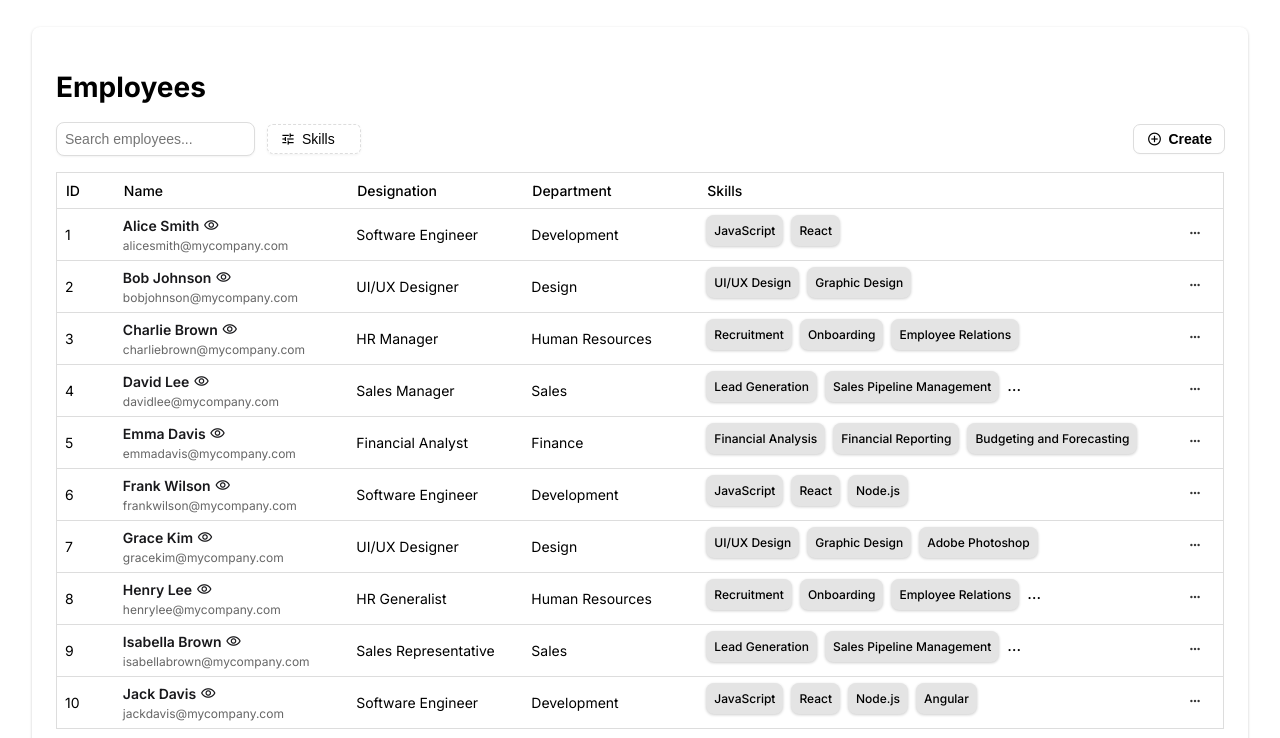
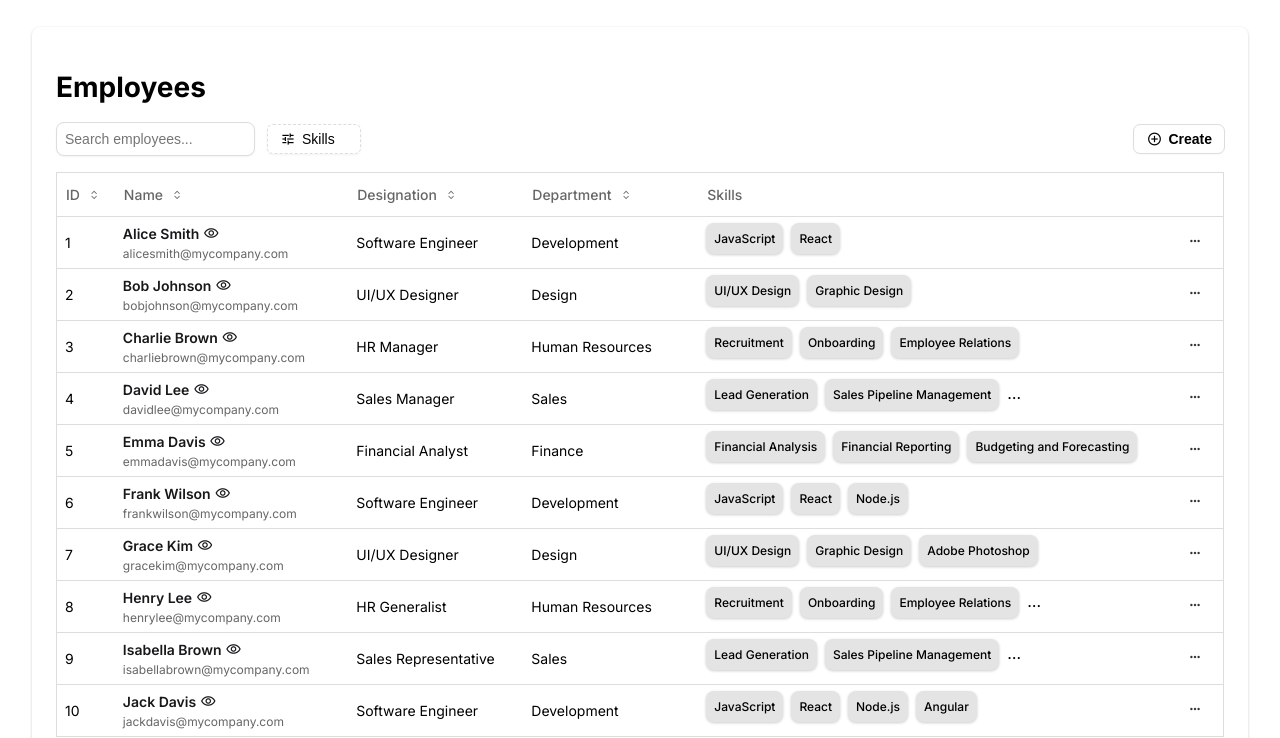
Before and after one commit to amaljoeqb/human-resource-management-app, a plain HTML site: page src/index.html in a window 1280 px wide. Shown: the part 78-816 px from the top of the page. Drawn offline with nearby package versions, Linux system fonts and the light colour scheme.

Commit message:
design always visible sort icons

```diff
--- a/src/css/style.css
+++ b/src/css/style.css
@@ -241,6 +241,9 @@ header {
   transform: scale(1.1);
 }
 
+.material-symbols-outlined {
+  user-select: none;
+}
 
 @media screen and (max-width: 480px) {
   .emp-listing-header {
--- a/src/css/table.css
+++ b/src/css/table.css
@@ -44,33 +44,58 @@
 .column-title {
   font-weight: 500;
   font-size: 14px;
-  width: 100%;
   text-align: start;
-  margin: 0;
+  margin: 4px 0;
   display: flex;
-  align-items: start;
-  padding: 8px;
+  align-items: center;
+  padding: 8px 8px;
+  border-radius: 8px;
+  user-select: none;
+}
+
+.column-title a,
+.column-title {
+  color: #666;
 }
 
 .column-title:not(.no-click) {
   cursor: pointer;
 }
 
-.column-title .up {
-  margin-left: 8px;
-  visibility: hidden;
+.sort-icon {
+  display: flex;
+  flex-direction: column;
+  transform: scale(0.8, 0.8);
+}
+
+.sort-icon .up,
+.sort-icon .down {
+  padding: 0;
+  margin-left: 0.5rem;
+  line-height: 0.45;
   font-size: 14px;
-  transition: transform 0.2s ease-in-out;
+  color: #666;
+  transition: color 0.1s ease-in-out;
   user-select: none;
 }
 
-.column-title.desc .up {
-  visibility: visible;
-  transform: rotate(180deg);
+.column-title:not(.no-click):hover {
+  background-color: #f1f1f1;
 }
 
-.column-title.asc .up {
-  visibility: visible;
+.column-title.asc .down {
+  color: var(--primary-color);
+  font-weight: 700;
+}
+
+.column-title.desc .up {
+  color: var(--primary-color);
+  font-weight: 700;
+}
+
+.column-title.asc a,
+.column-title.desc a {
+  color: var(--primary-color);
 }
 
 .name-container {
--- a/src/index.html
+++ b/src/index.html
@@ -87,7 +87,10 @@
                 <div class="header-container">
                   <h3 class="column-title" data-key="employeeId">
                     <a href="javascript:void(0)">ID</a>
-                    <span class="material-symbols-outlined up"> north </span>
+                    <span class="sort-icon">
+                      <span class="material-symbols-outlined up"> keyboard_arrow_up </span>
+                      <span class="material-symbols-outlined down"> keyboard_arrow_down </span>
+                    </span>
                   </h3>
                 </div>
               </th>
@@ -96,7 +99,10 @@
                 <div class="header-container">
                   <h3 class="column-title" data-key="name">
                     <a href="javascript:void(0)">Name</a>
-                    <span class="material-symbols-outlined up"> north </span>
+                    <span class="sort-icon">
+                      <span class="material-symbols-outlined up"> keyboard_arrow_up </span>
+                      <span class="material-symbols-outlined down"> keyboard_arrow_down </span>
+                    </span>
                   </h3>
                 </div>
               </th>
@@ -105,7 +111,10 @@
                 <div class="header-container">
                   <h3 class="column-title" data-key="designation">
                     <a href="javascript:void(0)">Designation</a>
-                    <span class="material-symbols-outlined up"> north </span>
+                    <span class="sort-icon">
+                      <span class="material-symbols-outlined up"> keyboard_arrow_up </span>
+                      <span class="material-symbols-outlined down"> keyboard_arrow_down </span>
+                    </span>
                   </h3>
                 </div>
               </th>
@@ -114,7 +123,10 @@
                 <div class="header-container">
                   <h3 class="column-title" data-key="department">
                     <a href="javascript:void(0)">Department</a>
-                    <span class="material-symbols-outlined up"> north </span>
+                    <span class="sort-icon">
+                      <span class="material-symbols-outlined up"> keyboard_arrow_up </span>
+                      <span class="material-symbols-outlined down"> keyboard_arrow_down </span>
+                    </span>
                   </h3>
                 </div>
               </th>
@@ -123,7 +135,6 @@
                 <div class="header-container">
                   <h3 class="column-title no-click" data-key="skills">
                     Skills
-                    <span class="material-symbols-outlined up"> north </span>
                   </h3>
                 </div>
               </th>
@@ -218,7 +229,7 @@
             <div class="input-container">
               <input type="text" name="department" id="department" class="dropdown-input" autocomplete="off" required />
               <span class="material-symbols-outlined suffix-icon">
-                arrow_drop_down
+                keyboard_arrow_down
               </span>
             </div>
             <div class="dropdown-content department">
```
